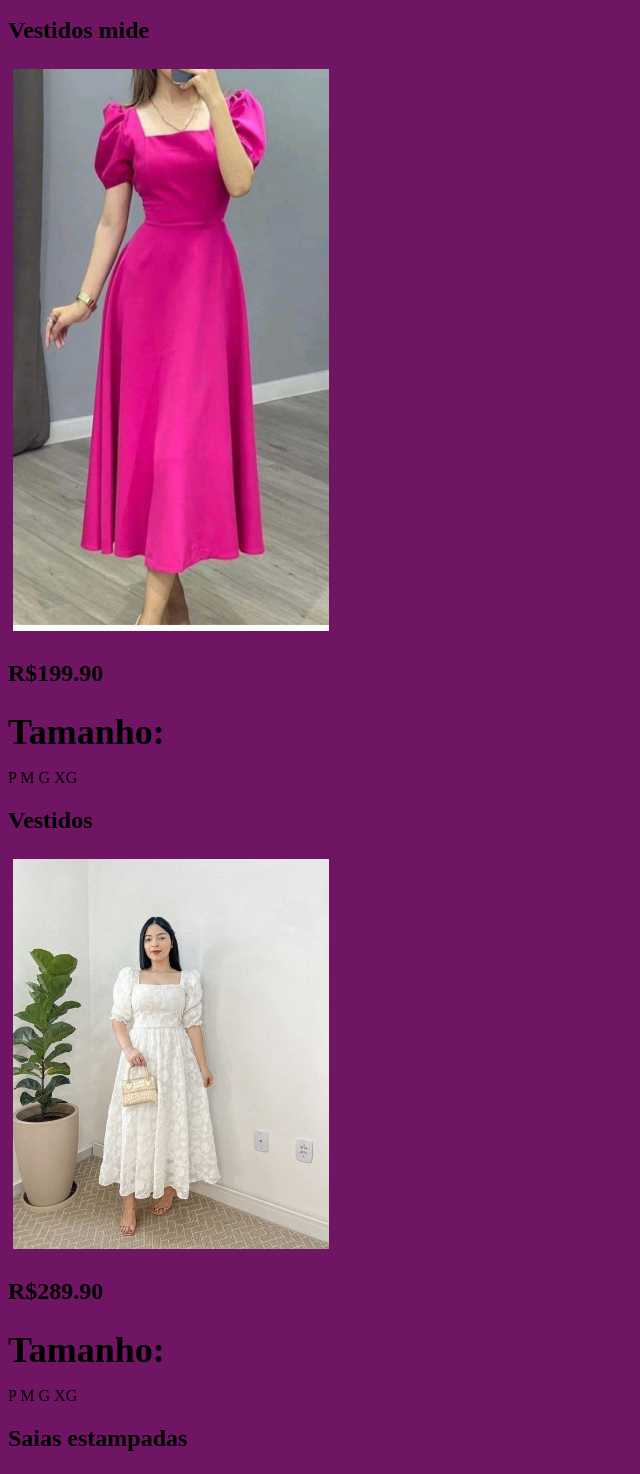
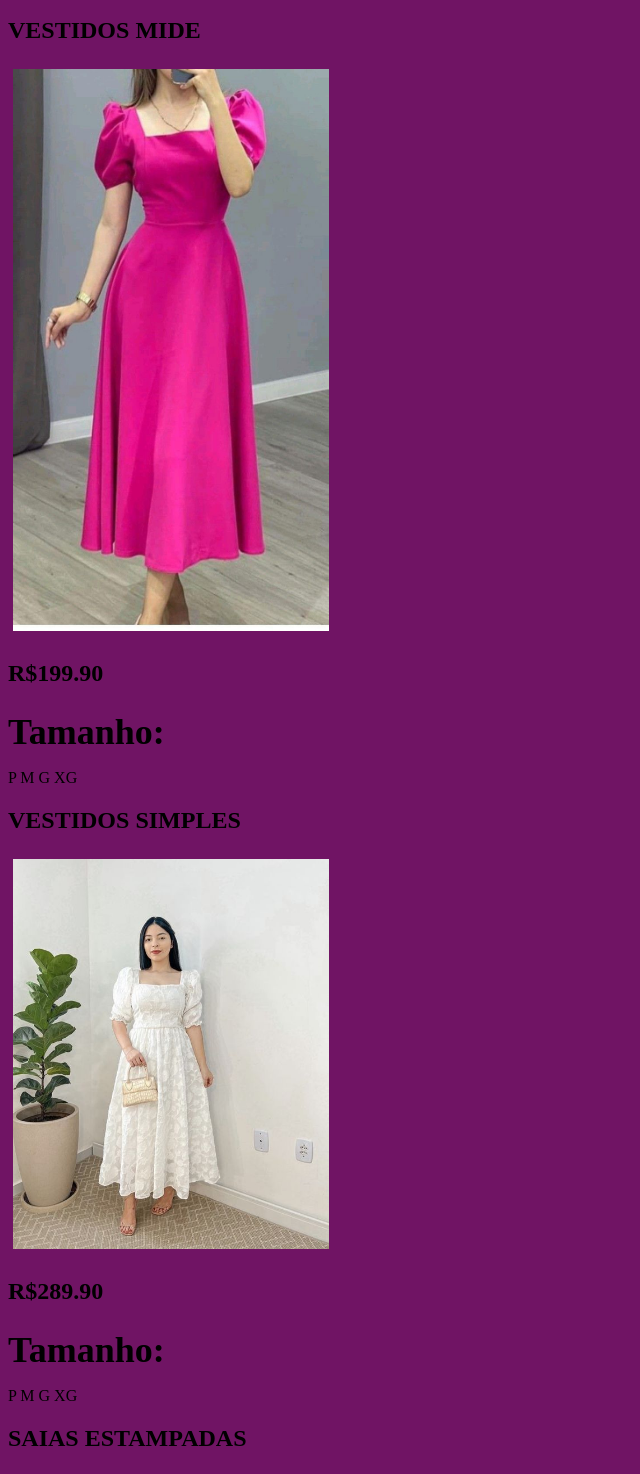
Before and after one commit to SamilllY02/praticando-o-css-sr, a plain HTML site: page produtos.html in a window 1280 px wide. Shown: the part 575-2049 px from the top of the page, without its empty margins (0-640 px from the left). Drawn offline with Linux system fonts and the light colour scheme.

Commit message:
mensagem commit

```diff
--- a/produtos.html
+++ b/produtos.html
@@ -20,7 +20,7 @@
 	</ul>
 	<h1>PRODUTOS</h1>
 
-	<h2>Vestidos mide</h2>
+	<h2>VESTIDOS MIDE</h2>
 	<img src="/imgs/vestidos SR.jpg" >
 	<h2>R$199.90</h2>
 	<h1>
@@ -30,7 +30,7 @@
 		P M G XG
 	</p>
 
-    <h2>Vestidos</h2>
+    <h2>VESTIDOS SIMPLES</h2>
 	<img src="/imgs/vestidos 2 SR.jpg" >
 	<h2>R$289.90</h2>
 	<h1>
@@ -40,7 +40,7 @@
 		P M G XG
 	</p>
 
-	<h2>Saias estampadas</h2>
+	<h2>SAIAS ESTAMPADAS</h2>
 	<img src="/imgs/saia 1 SR.jpg">
 	<h2>R$99.00</h2>
 	<h1>
```
Also changed, not shown: index.html (+1 -1 lines).
